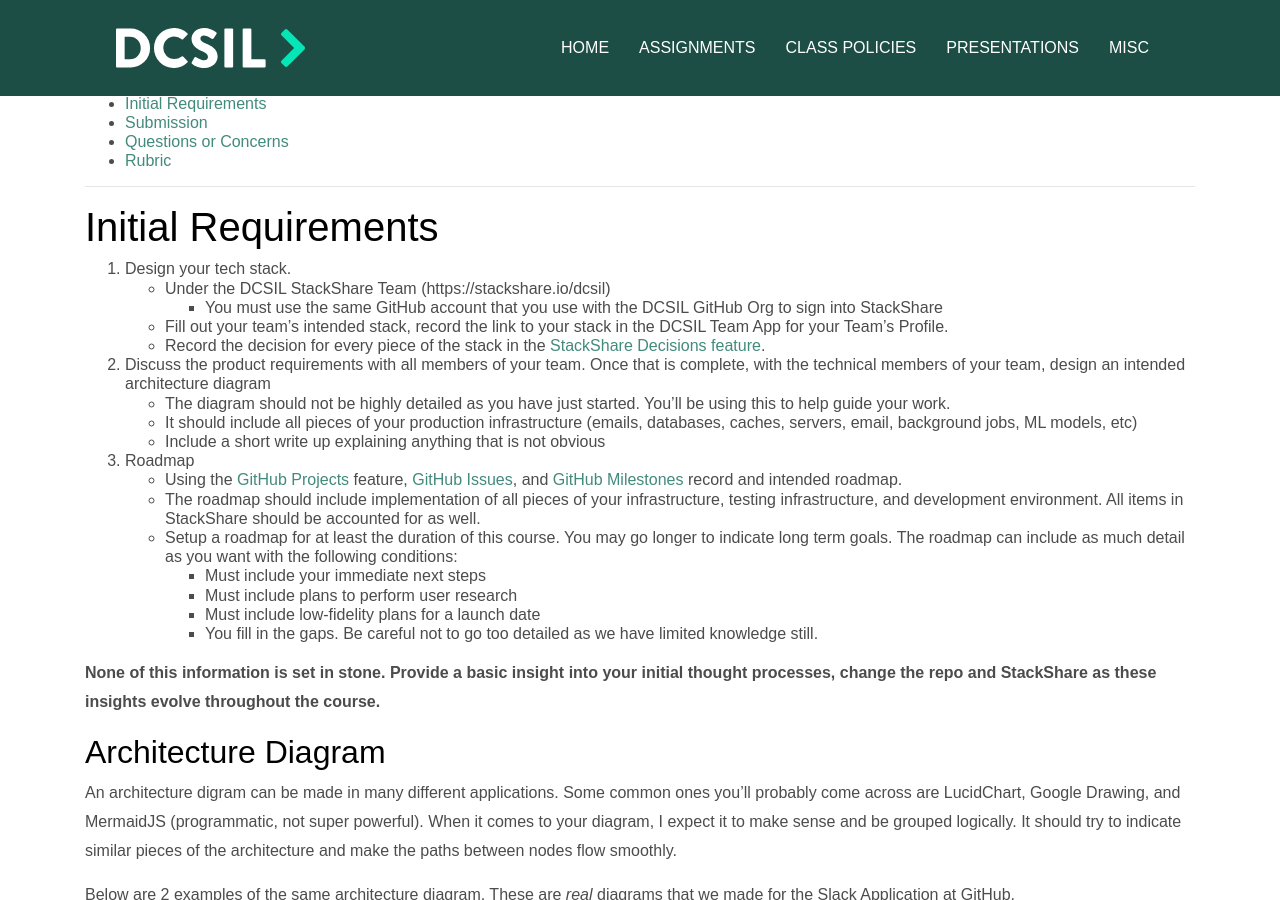
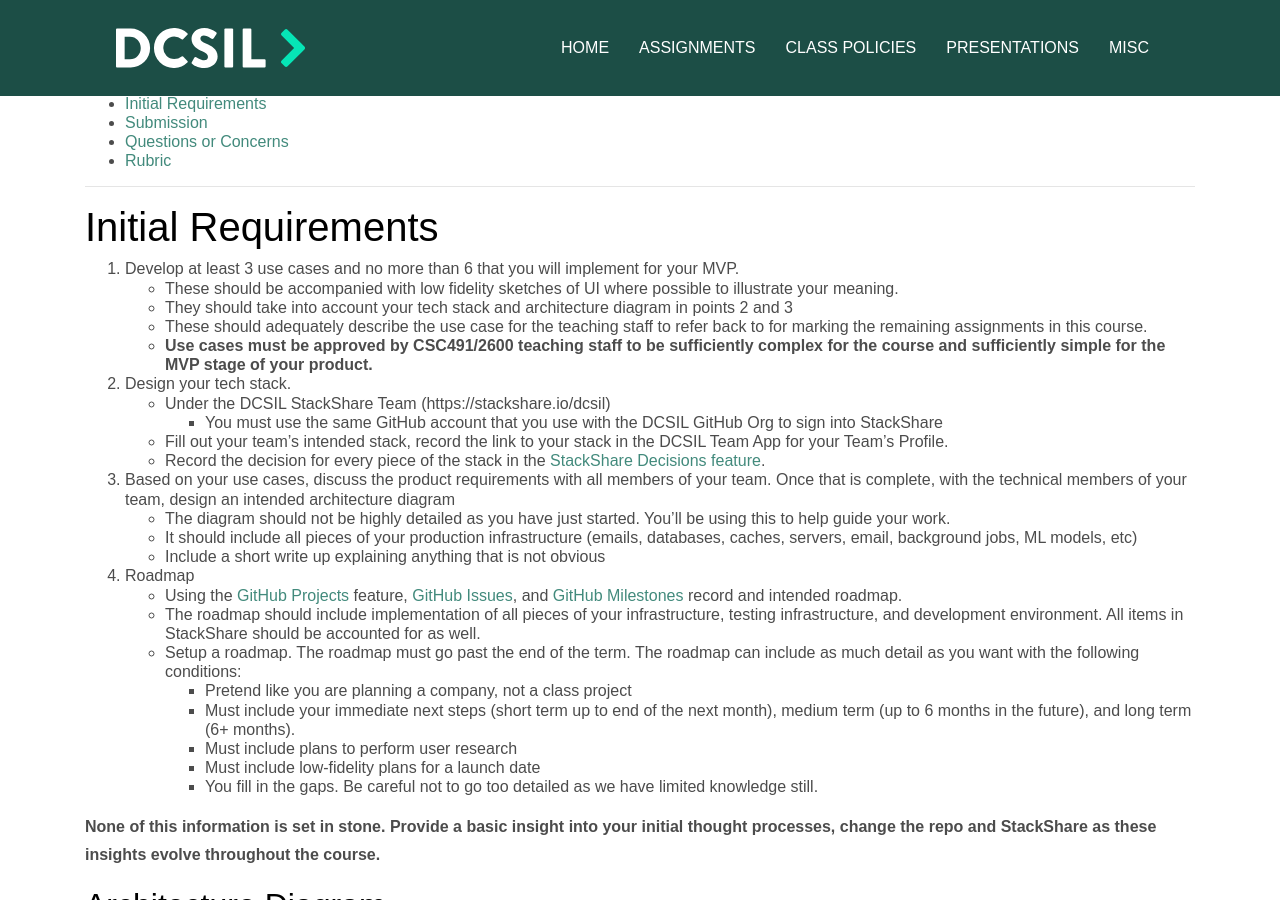
Before and after one commit to dcsil/CSC491, a Jekyll site: the page built from assignments/a3.md, in a window 1280 px wide and 900 px high, scrolled down 441 px. Built offline with Jekyll 4.4.1, drawn with Linux system fonts in a browser that asks for light colours; our own code applies the rules of GitHub Pages for plain Markdown files.

Commit message:
Update a3.md

```diff
--- a/assignments/a3.md
+++ b/assignments/a3.md
@@ -21,20 +21,26 @@ You will be expected to work together and submit this assignment as a team. Anyo
 
 # Initial Requirements
 
-1. Design your tech stack.
+1. Develop at least 3 use cases and no more than 6 that you will implement for your MVP.
+  - These should be accompanied with low fidelity sketches of UI where possible to illustrate your meaning.
+  - They should take into account your tech stack and architecture diagram in points 2 and 3
+  - These should adequately describe the use case for the teaching staff to refer back to for marking the remaining assignments in this course.
+  - **Use cases must be approved by CSC491/2600 teaching staff to be sufficiently complex for the course and sufficiently simple for the MVP stage of your product.**
+2. Design your tech stack.
     - Under the DCSIL StackShare Team (https://stackshare.io/dcsil)
       - You must use the same GitHub account that you use with the DCSIL GitHub Org to sign into StackShare
     - Fill out your team's intended stack, record the link to your stack in the DCSIL Team App for your Team's Profile.
     - Record the decision for every piece of the stack in the [StackShare Decisions feature](https://stackshare.io/posts/introducing-stack-decisions).
-2. Discuss the product requirements with all members of your team. Once that is complete, with the technical members of your team, design an intended architecture diagram
+3. Based on your use cases, discuss the product requirements with all members of your team. Once that is complete, with the technical members of your team, design an intended architecture diagram
     - The diagram should not be highly detailed as you have just started. You'll be using this to help guide your work.
     - It should include all pieces of your production infrastructure (emails, databases, caches, servers, email, background jobs, ML models, etc)
     - Include a short write up explaining anything that is not obvious
-3. Roadmap
+4. Roadmap
     - Using the [GitHub Projects](https://github.com/features/project-management/) feature, [GitHub Issues](https://help.github.com/en/github/managing-your-work-on-github/about-issues), and [GitHub Milestones](https://help.github.com/en/github/managing-your-work-on-github/about-milestones) record and intended roadmap.
     - The roadmap should include implementation of all pieces of your infrastructure, testing infrastructure, and development environment. All items in StackShare should be accounted for as well.
-    - Setup a roadmap for at least the duration of this course. You may go longer to indicate long term goals. The roadmap can include as much detail as you want with the following conditions:
-        - Must include your immediate next steps
+    - Setup a roadmap. The roadmap must go past the end of the term. The roadmap can include as much detail as you want with the following conditions:\
+        - Pretend like you are planning a company, not a class project
+        - Must include your immediate next steps (short term up to end of the next month), medium term (up to 6 months in the future), and long term (6+ months).
         - Must include plans to perform user research
         - Must include low-fidelity plans for a launch date
         - You fill in the gaps. Be careful not to go too detailed as we have limited knowledge still.
```
